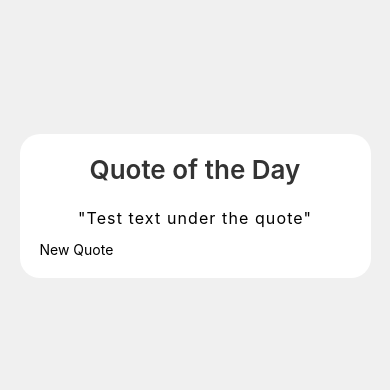
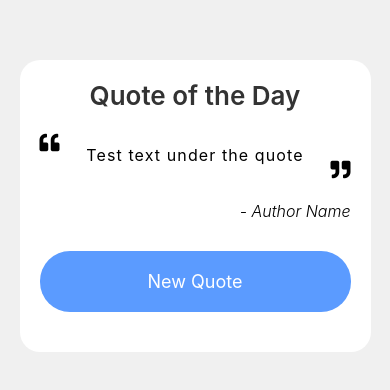
Before and after one commit to ns-develops/Rise-app, a React Native app: screen / in a window 390 px wide. Shown: the part 216-606 px from the top of the page. Built offline with nearby package versions, Linux system fonts and the light colour scheme.

Commit message:
added fontsome quotes

```diff
--- a/App.js
+++ b/App.js
@@ -1,10 +1,25 @@
+import { FontAwesome5 } from '@expo/vector-icons';
 import React from 'react';
-import { View, Text, Touchable, TouchableOpacity } from 'react-native';
+import { View, Text, TouchableOpacity } from 'react-native';
 
 const App = () => {
   return (
-    <View style={{ flex: 1, justifyContent: 'center', alignItems: 'center', backgroundColor: '#F0F0F0' }}>
-      <View style={{ width: '90%', backgroundColor: '#fff', borderRadius: 20, padding: 20 }}>
+    <View
+      style={{
+        flex: 1,
+        justifyContent: 'center',
+        alignItems: 'center',
+        backgroundColor: '#F0F0F0'
+      }}
+    >
+      <View
+        style={{
+          width: '90%',
+          backgroundColor: '#fff',
+          borderRadius: 20,
+          padding: 20
+        }}
+      >
         <Text
           style={{
             textAlign: 'center',
@@ -16,6 +31,14 @@ const App = () => {
         >
           Quote of the Day
         </Text>
+
+        <FontAwesome5
+          name="quote-left"
+          size={20}
+          color="#000"
+          style={{ textAlign: 'left', marginBottom: -12 }}
+        />
+
         <Text
           style={{
             color: '#000',
@@ -26,11 +49,49 @@ const App = () => {
             textAlign: 'center',
             marginBottom: 10,
             paddingHorizontal: 30,
-          }}>
-            "Test text under the quote"
-            </Text>
+          }}
+        >
+          Test text under the quote
+        </Text>
+        <FontAwesome5
+          name="quote-right"
+          size={20}
+          color="#000"
+          style={{ textAlign: 'right', marginTop: -20, marginBottom:20 }}
+        />
 
-            <Text>New Quote</Text>
+        <Text
+          style={{
+            textAlign: 'right',
+            fontWeight: '300',
+            fontStyle: 'italic',
+            fontSize: 16,
+            color: '#000',
+            marginBottom: 10
+          }}
+        >
+          - Author Name
+        </Text>
+
+        <TouchableOpacity
+          onPress={() => {}}
+          style={{
+            backgroundColor: '#5B9BFF',
+            padding: 20,
+            borderRadius: 30,
+            marginVertical: 20
+          }}
+        >
+          <Text
+            style={{
+              color: '#fff',
+              fontSize: 18,
+              textAlign: 'center'
+            }}
+          >
+            New Quote
+          </Text>
+        </TouchableOpacity>
       </View>
     </View>
   );
```
